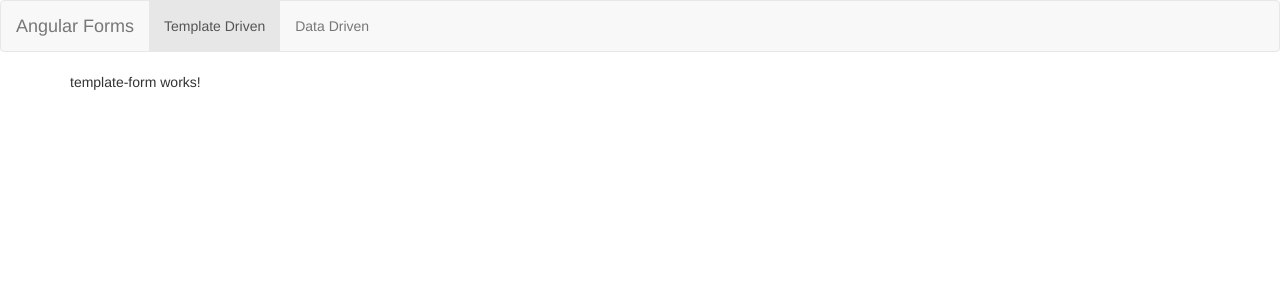
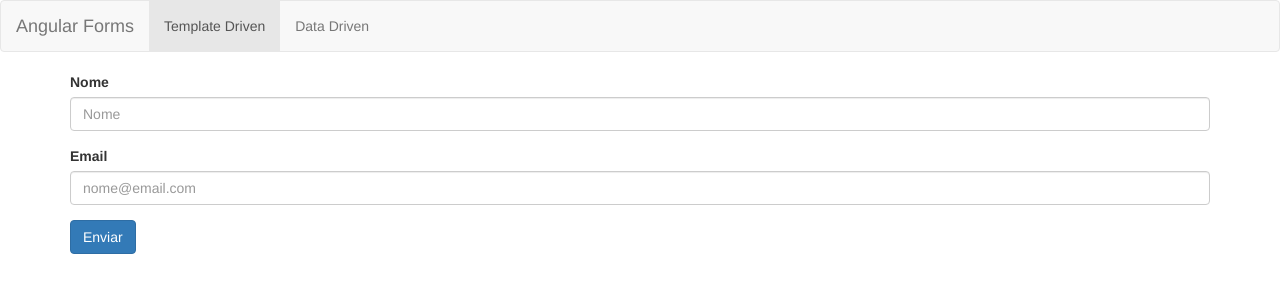
Before and after one commit to IcaroRangel/form-angular, an Angular app: page /templateForm in a window 1280 px wide. Shown: the top 300 px of the page. Built offline with nearby package versions, Linux system fonts and the light colour scheme.

Commit message:
add ng-form

```diff
--- a/src/app/app.module.ts
+++ b/src/app/app.module.ts
@@ -1,5 +1,6 @@
 import { NgModule } from '@angular/core';
 import { BrowserModule } from '@angular/platform-browser';
+import { FormsModule } from '@angular/forms';
 
 import { AppRoutingModule } from './app-routing.module';
 import { AppComponent } from './app.component';
@@ -14,7 +15,7 @@ import { TemplateFormComponent } from './components/template-form/template-form.
     TemplateFormComponent,
     DataFormComponent,
   ],
-  imports: [BrowserModule, AppRoutingModule],
+  imports: [BrowserModule, AppRoutingModule, FormsModule],
   providers: [],
   bootstrap: [AppComponent],
 })
--- a/src/app/components/template-form/template-form.component.html
+++ b/src/app/components/template-form/template-form.component.html
@@ -1 +1,25 @@
-<p>template-form works!</p>
+<form #f="ngForm" (ngSubmit)="onSubmit(f)">
+  <div class="form-group">
+    <label for="nome">Nome</label>
+    <input
+      type="text"
+      placeholder="Nome"
+      id="nome"
+      class="form-control"
+      name="nome"
+      ngModel
+    />
+  </div>
+  <div class="form-group">
+    <label for="email">Email</label>
+    <input
+      type="text"
+      placeholder="nome@email.com"
+      id="email"
+      class="form-control"
+      name="email"
+      ngModel
+    />
+  </div>
+  <button type="submit" class="btn btn-primary">Enviar</button>
+</form>
--- a/src/app/components/template-form/template-form.component.ts
+++ b/src/app/components/template-form/template-form.component.ts
@@ -3,13 +3,13 @@ import { Component, OnInit } from '@angular/core';
 @Component({
   selector: 'app-template-form',
   templateUrl: './template-form.component.html',
-  styleUrls: ['./template-form.component.css']
+  styleUrls: ['./template-form.component.css'],
 })
 export class TemplateFormComponent implements OnInit {
+  constructor() {}
 
-  constructor() { }
-
-  ngOnInit(): void {
+  ngOnInit(): void {}
+  onSubmit(form: any) {
+    console.log(form);
   }
-
 }
```
